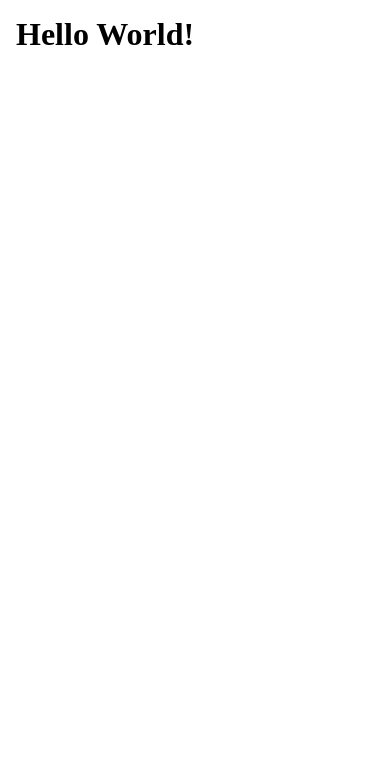
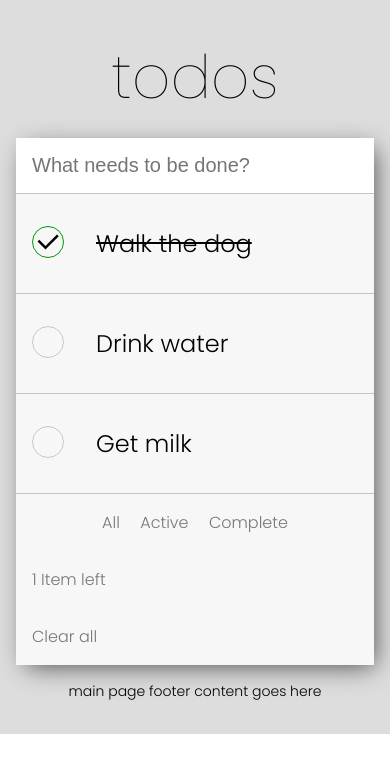
Before and after one commit to Eduardclt01/frontend-upskill, a website built with Parcel: page src/index.html in a window 390 px wide. Built offline with nearby package versions, Linux system fonts and the light colour scheme.

Commit message:
Main Card with css (#2)
* added main card with css, new font

* new line in font scss

* clear button

* mini refactor
- renamed page-home to just page, we won't have other pages
- split todo-app out, so that page handles higher level layout...
...and todo-app can handle its internal layout separately
- split out todo-app-item, just from an ease of dev perspective
- added static image assets

* clean up unused breakpoint padding

* moved todo-app-item into app component folder
"things that change together, should live together"

* footer collapse

* sass nesting and neatening up

Co-authored-by: ecloete@student.wethinkcode.co.za <eduard@platform45.com>
Co-authored-by: Barry Els <barryels@gmail.com>

```diff
--- /dev/null
+++ b/src/components/global/_fonts.scss
@@ -0,0 +1 @@
+@import url('https://fonts.googleapis.com/css2?family=Poppins:wght@100;300&display=swap')
--- a/src/components/global/_global.scss
+++ b/src/components/global/_global.scss
@@ -1,4 +1,5 @@
 @use './variables';
+@use './fonts';
 
 *, *:before, *:after {
   box-sizing: border-box;
@@ -12,4 +13,5 @@ html {
 
 body {
   font-size: variables.$font-unit;
+  font-family: 'Poppins', sans-serif;
 }
--- a/src/components/global/_mixins.scss
+++ b/src/components/global/_mixins.scss
@@ -5,3 +5,14 @@
     @content;
   }
 }
+
+@mixin clear-default-button-styling() {
+  background: none;
+  border: 0;
+  color: inherit;
+  font: inherit;
+  line-height: normal;
+  overflow: visible;
+  padding: 0;
+  user-select: none;
+}
--- a/src/components/page-home/_page-home.scss
+++ /dev/null
@@ -1,32 +0,0 @@
-@use './components/global/functions' as *;
-@use './components/global/mixins';
-
-.page-home {
-  background: #fff;
-  padding: su();
-
-  @include mixins.media-breakpoint-up(sm) {
-    background: #ddd;
-    padding: su(2);
-  }
-
-  @include mixins.media-breakpoint-up(md) {
-    background: #bbb;
-    padding: su(4);
-  }
-
-  @include mixins.media-breakpoint-up(lg) {
-    background: #999;
-    padding: su(6);
-  }
-
-  @include mixins.media-breakpoint-up(xl) {
-    background: #777;
-    padding: su(8);
-  }
-
-  @include mixins.media-breakpoint-up(xxl) {
-    background: #555;
-    padding: su(10);
-  }
-}
--- /dev/null
+++ b/src/components/page/_page.scss
@@ -0,0 +1,30 @@
+@use './components/global/functions' as *;
+@use './components/global/mixins';
+
+.page {
+  background: #ddd;
+  padding: su();
+
+  &__header {
+    font-size: 3rem;
+    padding: su(1);
+    text-align: center;
+
+    h1 {
+      font-weight: 100;
+    }
+  }
+
+  &__main {
+    margin: 0 auto;
+    max-width: 55rem;
+    padding: 0;
+  }
+
+  &__footer {
+    font-size: 1.4rem;
+    padding: su(1);
+    text-align: center;
+  }
+
+}
--- /dev/null
+++ b/src/components/todo-app/_todo-app-item.scss
@@ -0,0 +1,59 @@
+@use './components/global/functions' as *;
+@use './components/global/mixins';
+
+.todo-app-item {
+  $this: &;
+  display: flex;
+  padding: su(2) 0;
+  width: 100%;
+
+  > * {
+    margin-left: su(1);
+  }
+
+  &__toggle {
+    appearance: none;
+    border: 1px solid #C8C8C8;
+    border-radius: 50%;
+    cursor: pointer;
+    height: su(2);
+    width: su(2);
+
+    &:checked {
+      background: url('/components/todo-app/assets/check-line.svg') no-repeat center center;
+      background-size: contain;
+      border-color: #090;
+    }
+  }
+
+  &__title {
+    flex: 1 0 auto;
+    font-size: 2.4rem;
+    padding-left: su();
+  }
+
+  &__delete-button {
+    @include mixins.clear-default-button-styling;
+    background: url('/components/todo-app/assets/close-line.svg') no-repeat center center;
+    background-size: contain;
+    cursor: pointer;
+    opacity: 0;
+    width: su(4);
+  }
+
+  &:hover {
+    #{$this} {
+      &__delete-button {
+        opacity: 1;
+      }
+    }
+  }
+
+  &--completed {
+    #{$this} {
+      &__title {
+        text-decoration: line-through;
+      }
+    }
+  }
+}
--- /dev/null
+++ b/src/components/todo-app/_todo-app.scss
@@ -0,0 +1,85 @@
+@use './components/global/functions' as *;
+@use './components/global/mixins';
+@use './todo-app-item';
+
+.todo-app {
+  background-color: rgb(247, 247, 247);
+  box-shadow: 5px 6px 24px -5px rgba(0, 0, 0, 0.67);
+  -webkit-box-shadow: 5px 6px 24px -5px rgba(0, 0, 0, 0.67);
+  -moz-box-shadow: 5px 6px 24px -5px rgba(0, 0, 0, 0.67);
+
+  .item-input {
+    display: flex;
+
+    .input-box {
+      width: 100%;
+      padding: su();
+      font-size: 2rem;
+      border: none;
+      border-bottom: 1px solid rgb(197, 197, 197);
+    }
+  }
+
+  &__items {
+    > * + * {
+      border-top: 1px solid rgb(197, 197, 197);
+    }
+  }
+
+  &__footer {
+    border-top: 1px solid rgb(197, 197, 197);
+    display: flex;
+    flex-wrap: wrap;
+
+    .remaining-items {
+      width: 100%;
+      padding: su();
+      color: #777;
+      order: 2;
+
+      @include mixins.media-breakpoint-up(sm) {
+        width: 25%;
+        order: 1;
+      }
+    }
+
+    .item-filter {
+      width: 100%;
+      text-align: center;
+      padding: su();
+      order: 1;
+
+      a {
+        color: #777;
+        text-decoration: none;
+        padding-left: su(0.5);
+        padding-right: su(0.5);
+
+        &:active {
+          border: 1px solid rgb(87, 87, 87);
+        }
+      }
+
+      @include mixins.media-breakpoint-up(sm) {
+        width: 50%;
+        order: 2;
+      }
+    }
+
+    .clear-list {
+      width: 100%;
+      padding: su();
+      order: 3;
+
+      a {
+        color: #777;
+        text-decoration: none;
+      }
+
+      @include mixins.media-breakpoint-up(sm) {
+        width: 25%;
+        text-align: right;
+      }
+    }
+  }
+}
--- a/src/index.html
+++ b/src/index.html
@@ -5,20 +5,64 @@
   <meta charset="UTF-8">
   <meta http-equiv="X-UA-Compatible" content="IE=edge">
   <meta name="viewport" content="width=device-width, initial-scale=1.0">
-  <title></title>
+  <title>Todo</title>
 
   <link rel="stylesheet" href="./index.scss">
 </head>
 
 <body>
-  <div class="page-home">
-    <header>
-      <h1>Hello World!</h1>
+  <div class="page">
+    <header class="page__header">
+      <h1>todos</h1>
     </header>
 
-    <main></main>
+    <main class="page__main">
 
-    <footer></footer>
+      <div class="todo-app">
+        <header class="todo-app__header">
+          <div class="item-input">
+            <input type="text" class='input-box' placeholder="What needs to be done?">
+          </div>
+        </header>
+
+        <ul class="todo-app__items">
+          <li class="todo-app-item todo-app-item--completed">
+            <input class="todo-app-item__toggle" type="checkbox" checked />
+            <label class="todo-app-item__title">Walk the dog</label>
+            <button class="todo-app-item__delete-button"></button>
+          </li>
+          <li class="todo-app-item">
+            <input class="todo-app-item__toggle" type="checkbox" />
+            <label class="todo-app-item__title">Drink water</label>
+            <button class="todo-app-item__delete-button"></button>
+          </li>
+          <li class="todo-app-item">
+            <input class="todo-app-item__toggle" type="checkbox" />
+            <label class="todo-app-item__title">Get milk</label>
+            <button class="todo-app-item__delete-button"></button>
+          </li>
+        </ul>
+
+        <footer class="todo-app__footer">
+          <div class="remaining-items">
+            <p>1 Item left</p>
+          </div>
+          <div class="item-filter">
+            <a href="#">All</a>
+            <a href="#">Active</a>
+            <a href="#">Complete</a>
+          </div>
+          <div class="clear-list">
+            <a href="#">Clear all</a>
+          </div>
+        </footer>
+      </div>
+
+    </main>
+
+    <footer class="page__footer">
+      main page footer content goes here
+    </footer>
   </div>
 </body>
 
--- a/src/index.scss
+++ b/src/index.scss
@@ -1,2 +1,3 @@
 @use './components/global/global';
-@use './components/page-home/page-home';
+@use './components/page/page';
+@use './components/todo-app/todo-app';
```
Also changed, not shown: src/components/todo-app/assets/check-line.svg (added), src/components/todo-app/assets/close-line.svg (added), 1 other file.
